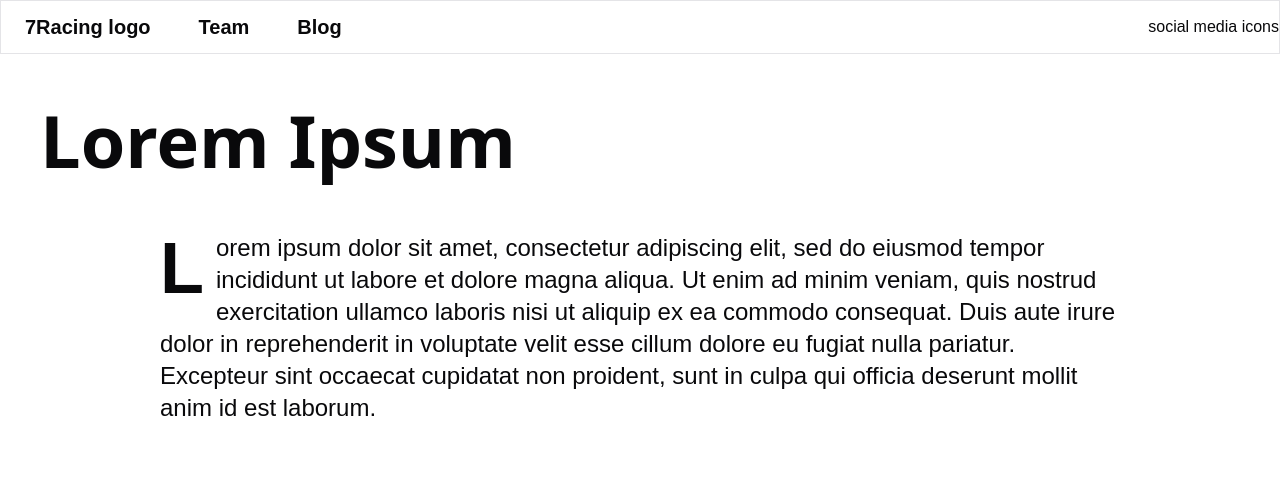
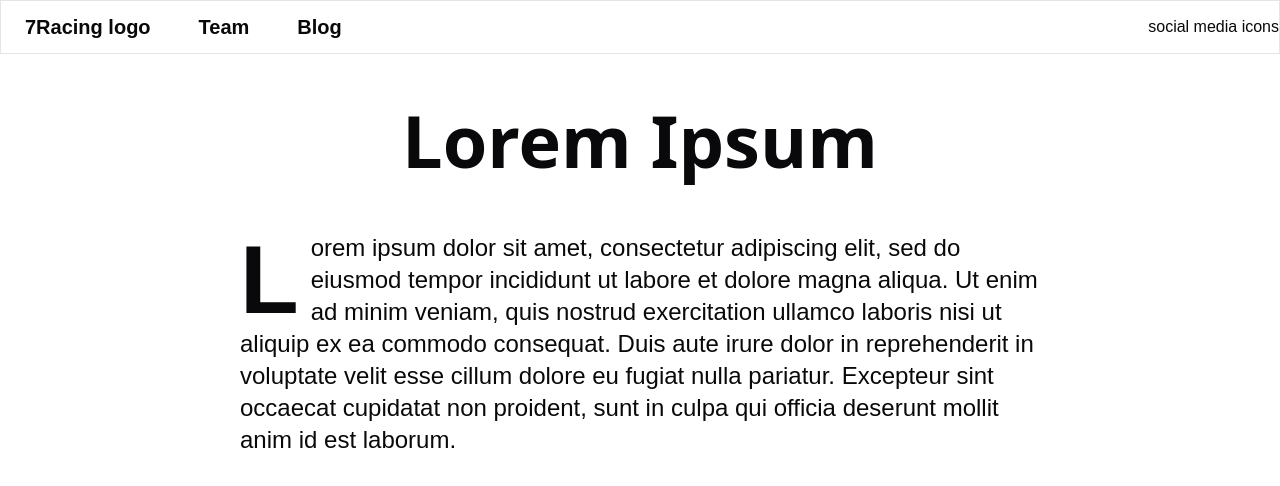
Before and after one commit to yeditepesevenracing/7racing-web, a Next.js app: page /blogpost/0 in a window 1280 px wide. Shown: the top 486 px of the page. Built offline with nearby package versions, Linux system fonts and the light colour scheme.

Commit message:
Implemented a basic blog screen.

```diff
--- a/src/app/blogpost/[id]/page.tsx
+++ b/src/app/blogpost/[id]/page.tsx
@@ -2,13 +2,17 @@ import Title from "@/components/common/title";
 import Paragraph from "@/components/common/paragraph";
 
 const BlogPost = async ({ params }: { params: Promise<{ id: number }> }) => {
+  // Fetch the blog post from the server using the id and then show its contents
   const id = (await params).id;
+
   const dummy =
     "Lorem ipsum dolor sit amet, consectetur adipiscing elit, sed do eiusmod tempor incididunt ut labore et dolore magna aliqua. Ut enim ad minim veniam, quis nostrud exercitation ullamco laboris nisi ut aliquip ex ea commodo consequat. Duis aute irure dolor in reprehenderit in voluptate velit esse cillum dolore eu fugiat nulla pariatur. Excepteur sint occaecat cupidatat non proident, sunt in culpa qui officia deserunt mollit anim id est laborum.";
 
   return (
-    <div className="flex flex-col">
-      <Title text="Lorem Ipsum" className="w-full" />
+    <div className="flex flex-col items-center">
+      <div>
+        <Title text="Lorem Ipsum" className="items-center" />
+      </div>
       <Paragraph>{dummy}</Paragraph>
     </div>
   );
--- a/src/components/common/paragraph.tsx
+++ b/src/components/common/paragraph.tsx
@@ -10,7 +10,7 @@ const Paragraph = ({
   return (
     <p
       className={cn(
-        "mt-4 text-2xl mx-40 mb-3 first-letter:text-7xl first-letter:font-bold first-letter:text-black-900 first-letter:me-3 first-letter:float-start",
+        "mt-4 text-2xl mx-60 mb-3 first-letter:text-8xl first-letter:font-bold first-letter:text-black-900 first-letter:me-3 first-letter:float-start",
         className
       )}
     >
```
